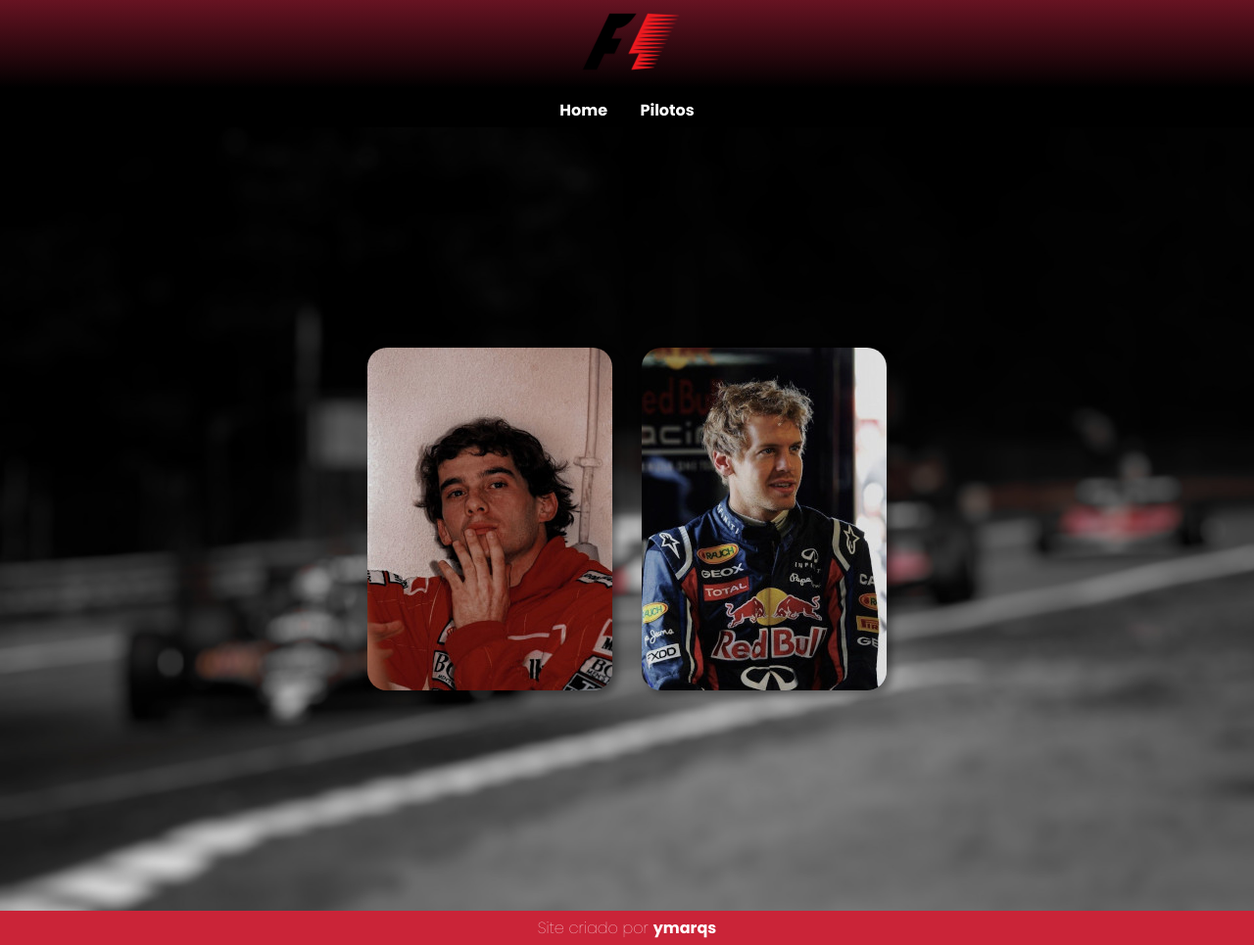
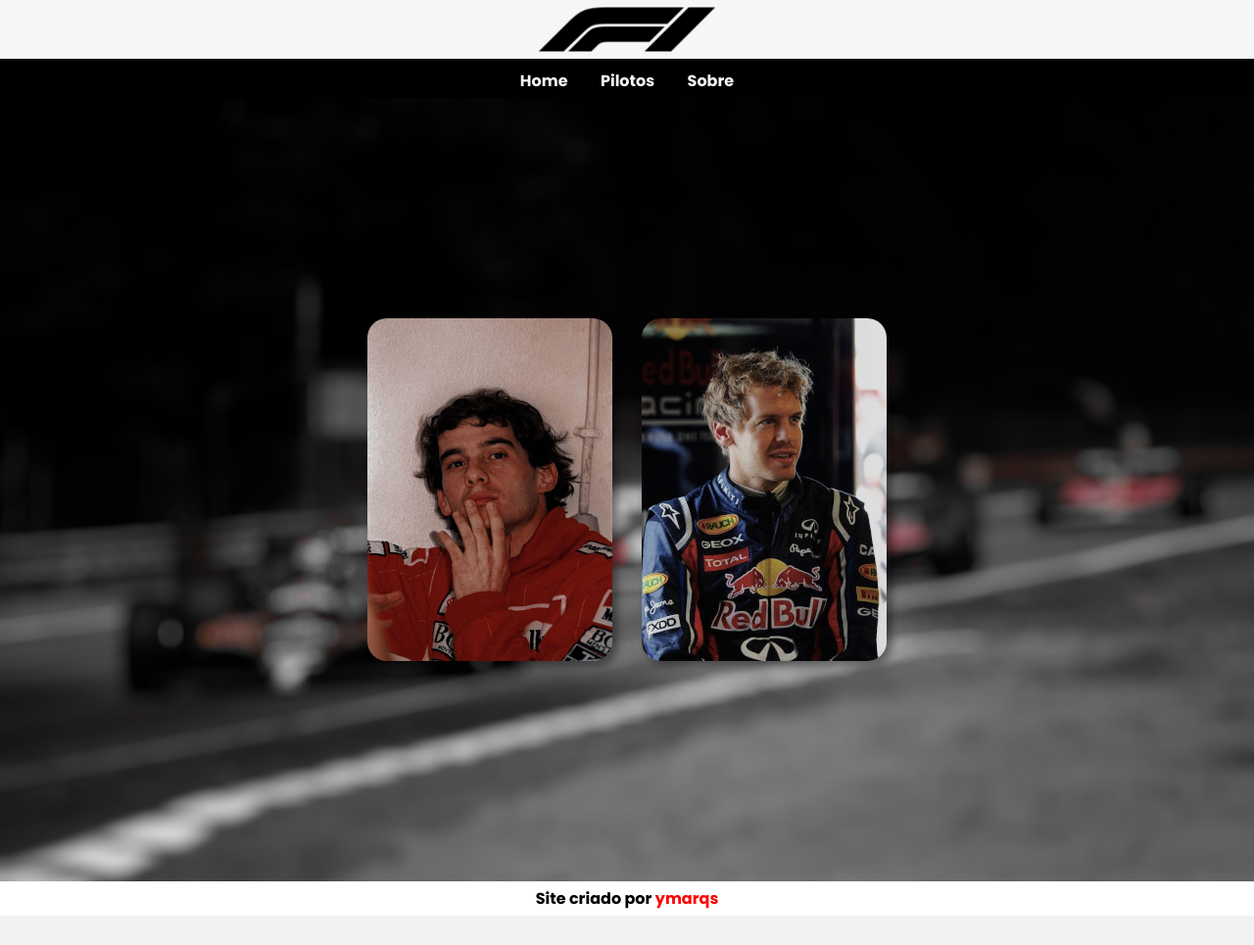
Before and after one commit to ymarqs/F1-Insights, a plain HTML site: page index.html in a window 1280 px wide. Shown: the whole page at 98% size. After the commit the page ends 935 px from the top, so only its background shows below. Drawn offline with Linux system fonts and the light colour scheme.

Commit message:
v1.0 -
modifiquei o header/logo

```diff
--- a/aseets/style.css
+++ b/aseets/style.css
@@ -10,13 +10,12 @@
     font-family: 'Poppins', sans-serif;
 }
 header{
-    background-image: linear-gradient(TO bottom, #671322, black);
-
-
+    background-color: #f6f6f6;
+    color: #f5f5f5;
     display: flex;
     justify-content: center;
     align-items: center;
-    height: 90px;
+    height: 60px;
 }
 nav{
     height: 20px;
@@ -26,7 +25,7 @@
     font-weight: bold;
 }
 nav a{
-    color: white;
+    color: #f6f6f6;
     text-decoration: none;
     padding: 15px;
 }
@@ -97,18 +96,19 @@
 footer{
     font-family: 'Poppins', sans-serif;
     color: white;
-    background-color: #CA2438;
+    background-color: white;
     height: 35px;
 }
 
 footer p{
     text-align: center;
     justify-content: center;
-    color: white;
+    color: black;
     padding: 5px;
     font-size: 16px;
+    font-weight: 600;
 }
 footer a {
     text-decoration: none;
-    color: white;
+    color: red;
 }
--- a/index.html
+++ b/index.html
@@ -8,12 +8,13 @@
 </head>
 <body>
     <header id="header">
-        <img src="aseets/imagens/f1-logo-old.png" alt="">
+        <img src="aseets/imagens/f1-icon.png" alt="">
     </header>
 
     <nav>
         <a href="#header">Home</a>
         <a href="#pilotos">Pilotos</a>
+        <a href="#sobre">Sobre</a>
 
     </nav>
 
--- a/pags/vettel/assets/style.css
+++ b/pags/vettel/assets/style.css
@@ -46,12 +46,12 @@
 }
 .content > h1{
     text-align: center;
-    color: #F22E52;
+    color: #713CA6;
 }
 .content > h2{
     text-align: center;
     font-size: 30px;
-    color: #F22E52;
+    color: #713CA6;
 }
 .content p{
     font-size: 20px;
@@ -102,7 +102,7 @@
 footer{
     font-family: 'Poppins', sans-serif;
     color: white;
-    background-color: #CA2438;
+    background-color: #713CA6;
     height: 35px;
 }
 
```
Also changed, not shown: aseets/imagens/f1-icon.png (added).
